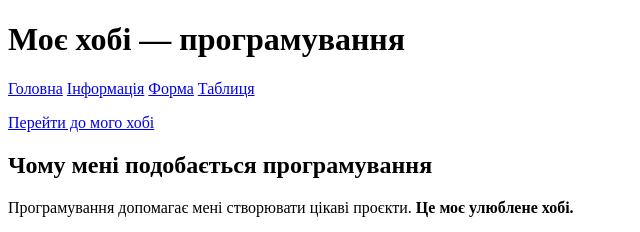
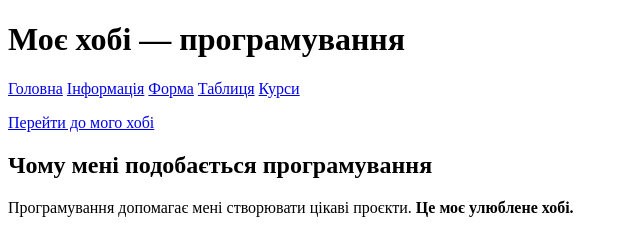
Before and after one commit to Maksur1/my-hobby-I21-Sukhodolskiy-Maksym, a plain HTML site: page index.html in a window 1280 px wide. Shown: the top 232 px of the page, 0-640 px from the left. Drawn offline with Linux system fonts and the light colour scheme.

Commit message:
Add link to 'Курси' in navigation

```diff
--- a/index.html
+++ b/index.html
@@ -13,6 +13,7 @@
         <a href="info.html">Інформація</a>
         <a href="forma.html">Форма</a>
         <a href="table.html">Таблиця</a>
+        <a href="cyrs.html">Курси</a>
     </nav>
 
     <p><a href="#hobby">Перейти до мого хобі</a></p>
```
